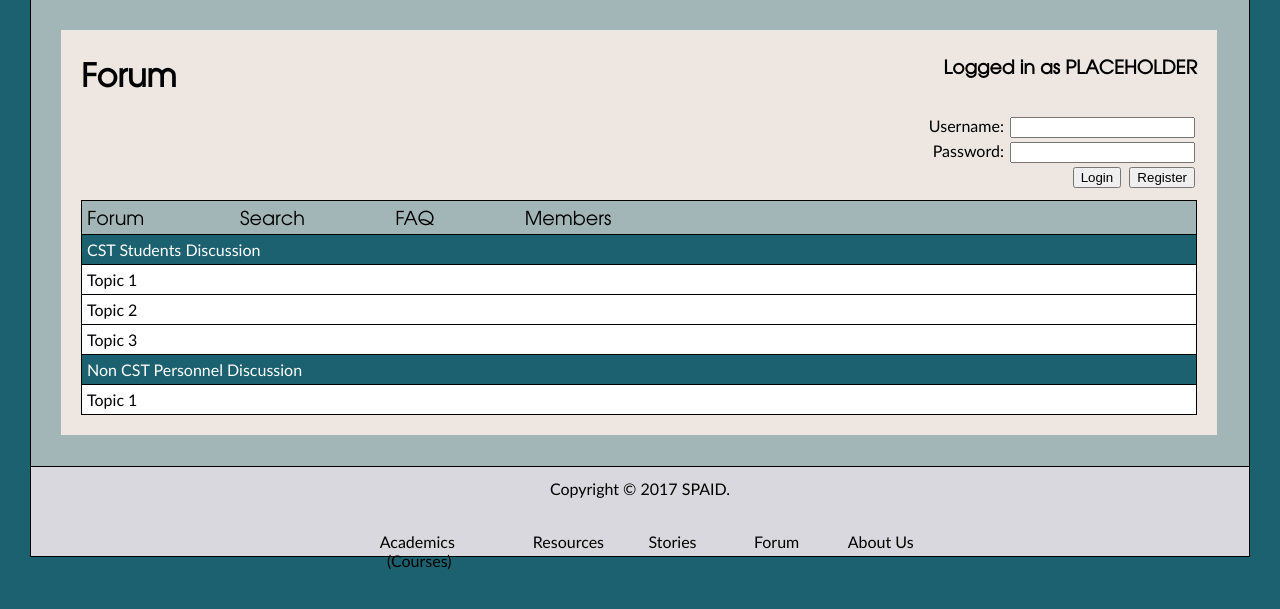
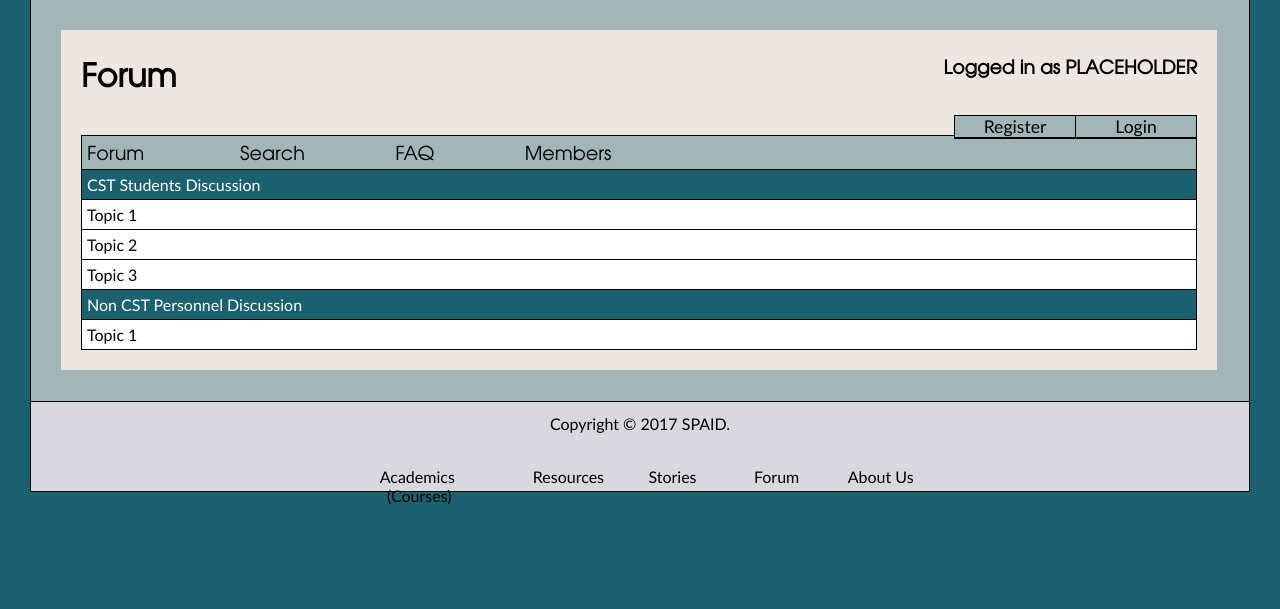
Before and after one commit to paulszefer/SPAID, a PHP site: page /pages/forum.html in a window 1280 px wide. Shown: the part 41-650 px from the top of the page. Run offline with PHP 8.4, Linux system fonts and the light colour scheme.

Commit message:
change account form to register/login 'widget'

```diff
--- a/G13/pages/forum.html
+++ b/G13/pages/forum.html
@@ -53,6 +53,41 @@
 					<h3>Logged in as PLACEHOLDER</h3>
 				</div>
 
+                <div id="account">
+                    <div id="logintab" class="accounttab">Login</div>
+                    <div id="registertab" class="accounttab">Register</div>
+                    <div id="accountform">
+                        <div id="loginform">
+                            <form method="post" action="http://webdevfoundations.net/scripts/formdemo.asp">
+                                <div>
+                                    <label for="loginusername">Username:</label>
+                                    <input type="text" id="loginusername" name="loginusername" size="16">
+                                </div>
+                                <div>
+                                    <label for="loginpassword">Password:</label>
+                                    <input type="password" id="loginpassword" name="loginpassword" size="16">
+                                </div>
+                                <input type="submit" id="loginsubmit" value="Login">
+                            </form>
+                        </div>
+                        <div id="registerform">
+                            <form method="post" action="http://webdevfoundations.net/scripts/formdemo.asp">
+                                <div>
+                                    <label for="registerusername">Username:</label>
+                                    <input type="text" id="registerusername" name="registerusername" size="16">
+                                </div>
+                                <div>
+                                    <label for="registerpassword">Password:</label>
+                                    <input type="password" id="registerpassword" name="registerpassword" size="16">
+                                </div>
+                                <input type="submit" id="registersubmit" value="Register">
+                            </form>
+                        </div>
+                    </div>
+                </div>
+
+				<!-- old form code
+
 				<div id="accountlogin">
 					<form method="post" action="http://webdevfoundations.net/scripts/formdemo.asp">
 						<div>
@@ -69,6 +104,8 @@
 						</div>
 					</form>
 				</div>
+
+                -->
 
 				<div id="forumblock">
 					<div id="row1" class="row">
@@ -116,6 +153,7 @@
 			</div>
 		</div>
 		<script src="../scripts/navbar.js"></script>
+        <script src="../scripts/account.js"></script>
 
 	</body>
 </html>
--- a/G13/scripts/navbar.js
+++ b/G13/scripts/navbar.js
@@ -9,11 +9,11 @@ var aboutus = document.getElementById("navbaraboutus");
 var col = document.getElementsByClassName("navcollapsed");
 
 navcol.onmouseover = function() {
-    changeDisplay(col, "block");
+    changeDisplayArray(col, "block");
 }
 
 navcol.onmouseout = function() {
-    changeDisplay(col, "none");
+    changeDisplayArray(col, "none");
     menu.style.display = "block";
 }
 
@@ -69,7 +69,7 @@ function changeBackgroundColor(obj, val) {
     obj.style.backgroundColor = val;
 }
 
-function changeDisplay(obj, val) {
+function changeDisplayArray(obj, val) {
     for (var i = 0; i < obj.length; i++) {
         obj[i].style.display = val;
     }
--- a/G13/style/forum.css
+++ b/G13/style/forum.css
@@ -1,10 +1,53 @@
 #forumhead {
-	display: inline-block;
+	display: inline-block
 }
 
 #loginhead {
 	display: inline-block;
 	float: right;
+}
+
+#account {
+    clear: both;
+    float: right;
+    border: solid 1px black;
+	background-color: #A2B6B8;
+
+}
+
+#logintab {
+    border: solid black;
+    border-width: 0 0 1px 1px;
+}
+
+#registertab {
+    border: solid black;
+    border-width: 0 0 1px 0;
+}
+
+#loginform {
+    display: none;
+}
+
+#registerform {
+    display: none;
+}
+
+.accounttab {
+    width: 120px;
+    float: right;
+    text-align: center;
+    font-size: 1.1em;
+    display: inline-block;
+    user-select: none;
+}
+
+#accountform label {
+    float: left;
+}
+
+#accountform input {
+    clear: both;
 }
 
 #maincontent {
@@ -20,7 +63,7 @@
 }
 
 #forumblock {
-	margin: 10px 0 0 0;
+	margin: 20px 0 0 0;
 	width: 1116px;
 }
 
@@ -57,6 +100,7 @@
 #row7 {
 	background-color: white;
 }
+
 .row {
 	margin: 0;
 	padding: 5px;
```
Also changed, not shown: G13/scripts/account.js (added, +43 -0 lines).
